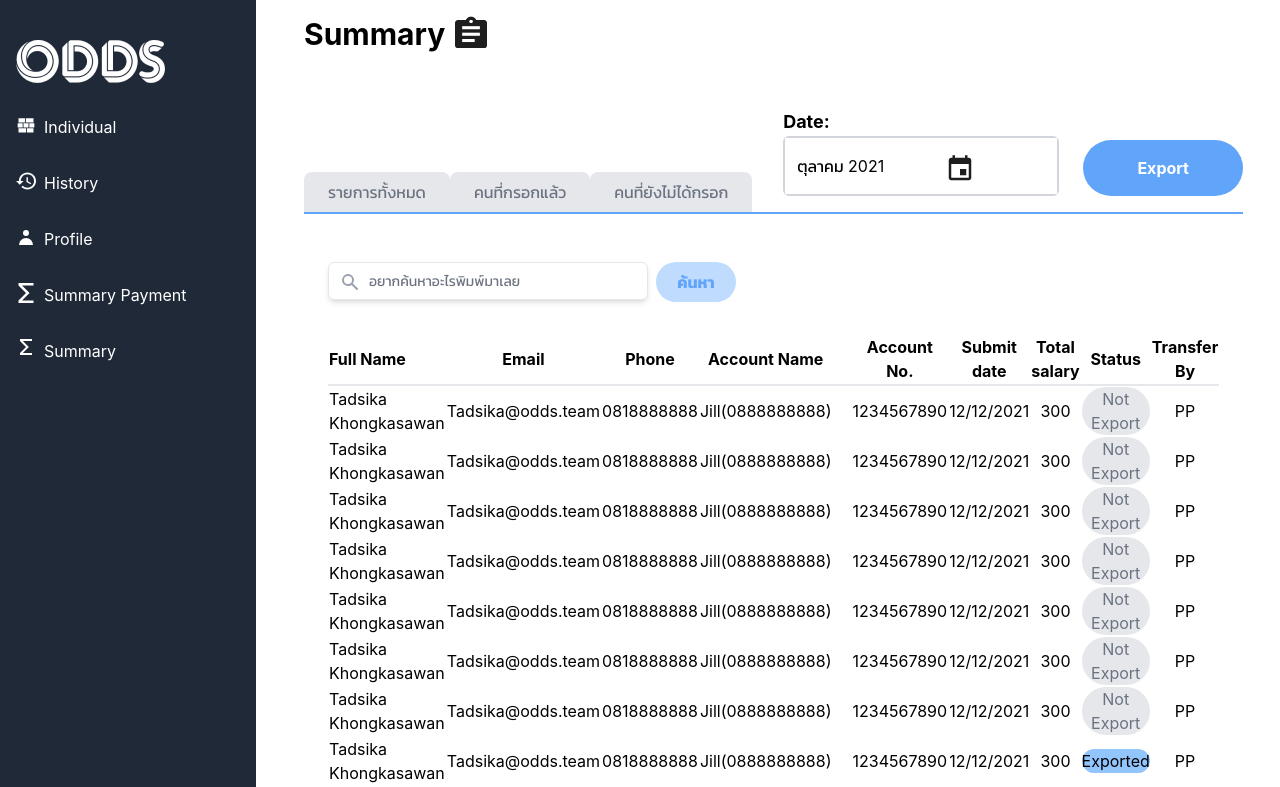
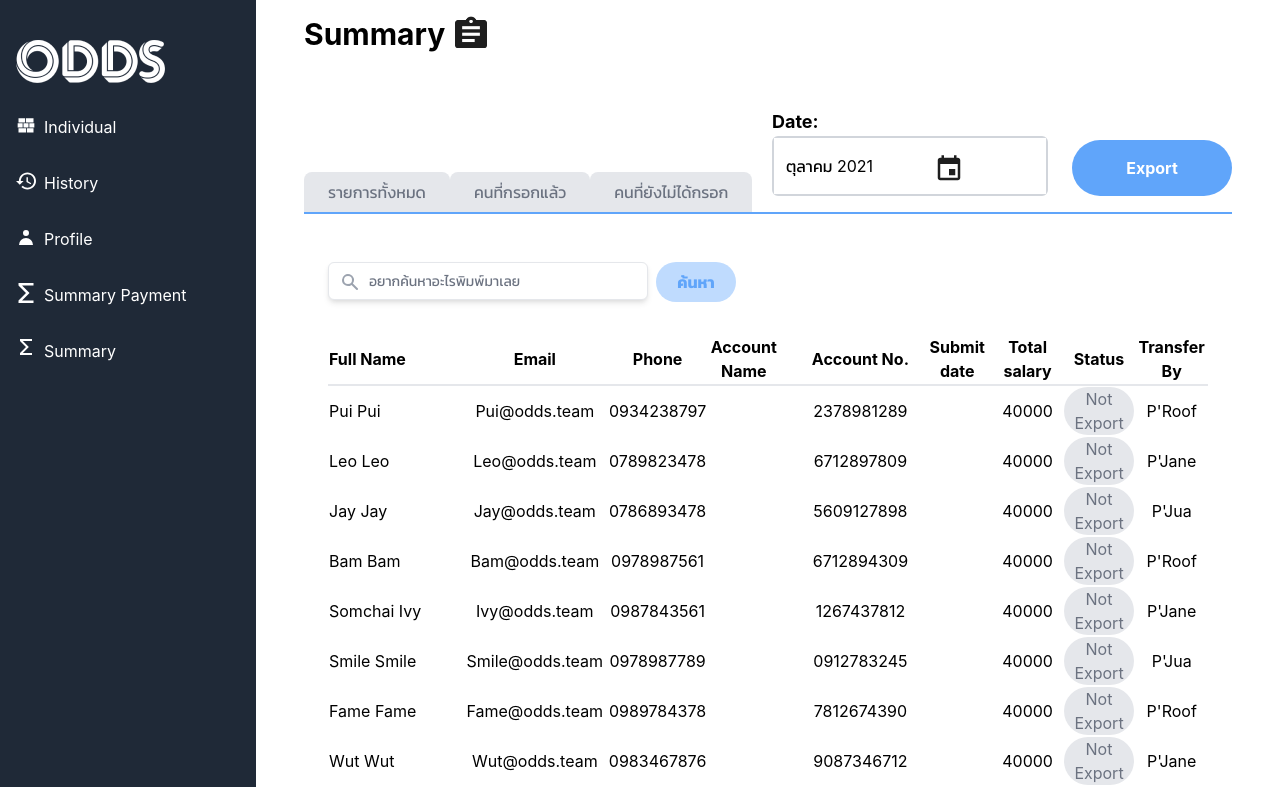
Before and after one commit to Fahlalla/workingrecord-fe, a React (Create React App) app: page /summary in a window 1280 px wide. Shown: the top 787 px of the page. Built offline with nearby package versions, Linux system fonts and the light colour scheme.

Commit message:
edit some data

```diff
--- a/src/AdminProfiles.js
+++ b/src/AdminProfiles.js
@@ -1,19 +1,19 @@
 export const AdminProfiles = [
     {
-        id: 100,
-        name: "P'roof",
+        id: "6189162e16d43472c037b4b4",
+        name: "P'Roof",
         transferedAmount: 9999,
         total: 999999,
     },
     {
-        id: 101,
-        name: "P'jan",
+        id: "6189163da920b710675a0e09",
+        name: "P'Jane",
         transferedAmount: 9990,
         total: 999990,
     },
     {
-        id: 102,
-        name: "P'jua",
+        id: "618916482dd789041a431d14",
+        name: "P'Jua",
         transferedAmount: 9000,
         total: 900000,
     }
--- a/src/Component/SummaryTable.js
+++ b/src/Component/SummaryTable.js
@@ -1,3 +1,5 @@
+import { IndividualInformations as tableData } from "../IndividualInformations";
+import { AdminProfiles } from "../AdminProfiles";
 const SummaryTable = () => {
   const urlParams = new URLSearchParams(window.location.search);
   const tab = urlParams.get("tab") ? urlParams.get("tab") : "allList";
@@ -16,108 +18,6 @@ const SummaryTable = () => {
       </div>
     );
   };
-
-  const tableData = [
-    {
-      name: "Tadsika Khongkasawan",
-      email: "Tadsika@odds.team",
-      phone: "0818888888",
-      accountName: "Jill(0888888888)",
-      accountNumber: "1234567890",
-      submitDate: "12/12/2021",
-      totalSalary: "300",
-      status: false,
-      transferBy: "PP",
-    },
-    {
-      name: "Tadsika Khongkasawan",
-      email: "Tadsika@odds.team",
-      phone: "0818888888",
-      accountName: "Jill(0888888888)",
-      accountNumber: "1234567890",
-      submitDate: "12/12/2021",
-      totalSalary: "300",
-      status: false,
-      transferBy: "PP",
-    },
-    {
-      name: "Tadsika Khongkasawan",
-      email: "Tadsika@odds.team",
-      phone: "0818888888",
-      accountName: "Jill(0888888888)",
-      accountNumber: "1234567890",
-      submitDate: "12/12/2021",
-      totalSalary: "300",
-      status: false,
-      transferBy: "PP",
-    },
-    {
-      name: "Tadsika Khongkasawan",
-      email: "Tadsika@odds.team",
-      phone: "0818888888",
-      accountName: "Jill(0888888888)",
-      accountNumber: "1234567890",
-      submitDate: "12/12/2021",
-      totalSalary: "300",
-      status: false,
-      transferBy: "PP",
-    },
-    {
-      name: "Tadsika Khongkasawan",
-      email: "Tadsika@odds.team",
-      phone: "0818888888",
-      accountName: "Jill(0888888888)",
-      accountNumber: "1234567890",
-      submitDate: "12/12/2021",
-      totalSalary: "300",
-      status: false,
-      transferBy: "PP",
-    },
-    {
-      name: "Tadsika Khongkasawan",
-      email: "Tadsika@odds.team",
-      phone: "0818888888",
-      accountName: "Jill(0888888888)",
-      accountNumber: "1234567890",
-      submitDate: "12/12/2021",
-      totalSalary: "300",
-      status: false,
-      transferBy: "PP",
-    },
-    {
-      name: "Tadsika Khongkasawan",
-      email: "Tadsika@odds.team",
-      phone: "0818888888",
-      accountName: "Jill(0888888888)",
-      accountNumber: "1234567890",
-      submitDate: "12/12/2021",
-      totalSalary: "300",
-      status: false,
-      transferBy: "PP",
-    },
-    {
-      name: "Tadsika Khongkasawan",
-      email: "Tadsika@odds.team",
-      phone: "0818888888",
-      accountName: "Jill(0888888888)",
-      accountNumber: "1234567890",
-      submitDate: "12/12/2021",
-      totalSalary: "300",
-      status: true,
-      transferBy: "PP",
-    },
-    {
-      name: "Tadsika Khongkasawan",
-      email: "Tadsika@odds.team",
-      phone: "0818888888",
-      accountName: "Jill(0888888888)",
-      accountNumber: "1234567890",
-      submitDate: "12/12/2021",
-      totalSalary: "300",
-      status: true,
-      transferBy: "PP",
-    },
-  ];
 
   const Table = (data) => {
     return (
@@ -139,7 +39,7 @@ const SummaryTable = () => {
               <NotExport />
             </td>
           )}{" "}
-          <td>{data.transferBy}</td>
+          <td>{AdminProfiles.find(x => x.id === data.transferBy).name}</td>
         </tr>
       </>
     );
--- a/src/IndividualInformations.js
+++ b/src/IndividualInformations.js
@@ -11,7 +11,7 @@ export const IndividualInformations = [
     dailyIncome: 2000,
     totalSalary: 40000,
     manDay: 20,
-    transferBy: "roofroof"
+    transferBy: "6189162e16d43472c037b4b4"
   },
   {
     id: 1,
@@ -25,7 +25,7 @@ export const IndividualInformations = [
     dailyIncome: 2000,
     totalSalary: 40000,
     manDay: 20,
-    transferBy: "janejane"
+    transferBy: "6189163da920b710675a0e09"
   },
   {
     id: 2,
@@ -39,7 +39,7 @@ export const IndividualInformations = [
     dailyIncome: 2000,
     totalSalary: 40000,
     manDay: 20,
-    transferBy: "jaujau"
+    transferBy: "618916482dd789041a431d14"
   },
   {
     id: 3,
@@ -53,7 +53,7 @@ export const IndividualInformations = [
     dailyIncome: 2000,
     totalSalary: 40000,
     manDay: 20,
-    transferBy: "roofroof"
+    transferBy: "6189162e16d43472c037b4b4"
   },
   {
     id: 4,
@@ -67,7 +67,7 @@ export const IndividualInformations = [
     dailyIncome: 2000,
     totalSalary: 40000,
     manDay: 20,
-    transferBy: "janejane"
+    transferBy: "6189163da920b710675a0e09"
   },
   {
     id: 5,
@@ -81,7 +81,7 @@ export const IndividualInformations = [
     dailyIncome: 2000,
     totalSalary: 40000,
     manDay: 20,
-    transferBy: "jaujau"
+    transferBy: "618916482dd789041a431d14"
   },
   {
     id: 6,
@@ -95,7 +95,7 @@ export const IndividualInformations = [
     dailyIncome: 2000,
     totalSalary: 40000,
     manDay: 20,
-    transferBy: "roofroof"
+    transferBy: "6189162e16d43472c037b4b4"
   },
   {
     id: 7,
@@ -109,7 +109,7 @@ export const IndividualInformations = [
     dailyIncome: 2000,
     totalSalary: 40000,
     manDay: 20,
-    transferBy: "janejane"
+    transferBy: "6189163da920b710675a0e09"
   },
   {
     id: 8,
@@ -123,7 +123,7 @@ export const IndividualInformations = [
     dailyIncome: 2000,
     totalSalary: 40000,
     manDay: 20,
-    transferBy: "jaujau"
+    transferBy: "618916482dd789041a431d14"
   },
   {
     id: 9,
@@ -137,7 +137,7 @@ export const IndividualInformations = [
     dailyIncome: 2000,
     totalSalary: 40000,
     manDay: 20,
-    transferBy: "roofroof"
+    transferBy: "6189162e16d43472c037b4b4"
   },
   {
     id: 10,
@@ -151,7 +151,7 @@ export const IndividualInformations = [
     dailyIncome: 2000,
     totalSalary: 40000,
     manDay: 20,
-    transferBy: "janejane"
+    transferBy: "6189163da920b710675a0e09"
   },
   {
     id: 11,
@@ -165,7 +165,7 @@ export const IndividualInformations = [
     dailyIncome: 2000,
     totalSalary: 40000,
     manDay: 20,
-    transferBy: "jaujau"
+    transferBy: "618916482dd789041a431d14"
   },
   {
     id: 12,
@@ -179,7 +179,7 @@ export const IndividualInformations = [
     dailyIncome: 2000,
     totalSalary: 40000,
     manDay: 20,
-    transferBy: "roofroof"
+    transferBy: "6189162e16d43472c037b4b4"
   },
   {
     id: 13,
@@ -193,7 +193,7 @@ export const IndividualInformations = [
     dailyIncome: 2000,
     totalSalary: 40000,
     manDay: 20,
-    transferBy: "janejane"
+    transferBy: "6189163da920b710675a0e09"
   },
   {
     id: 14,
@@ -207,6 +207,6 @@ export const IndividualInformations = [
     dailyIncome: 2000,
     totalSalary: 40000,
     manDay: 20,
-    transferBy: "jaujau"
+    transferBy: "618916482dd789041a431d14"
   },
 ]
```
